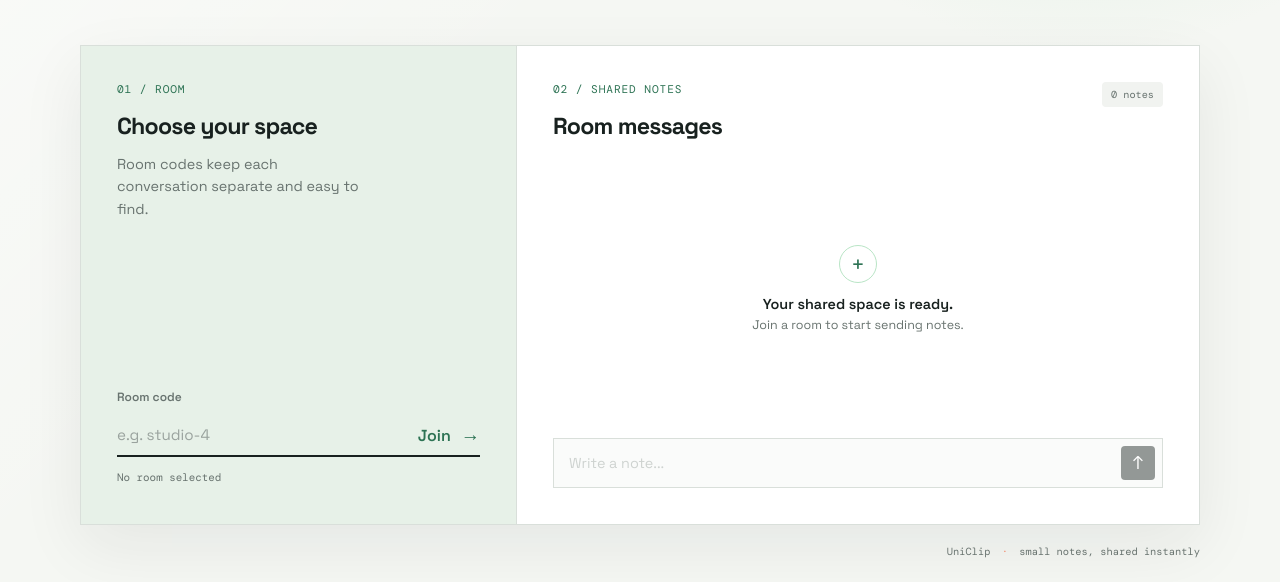
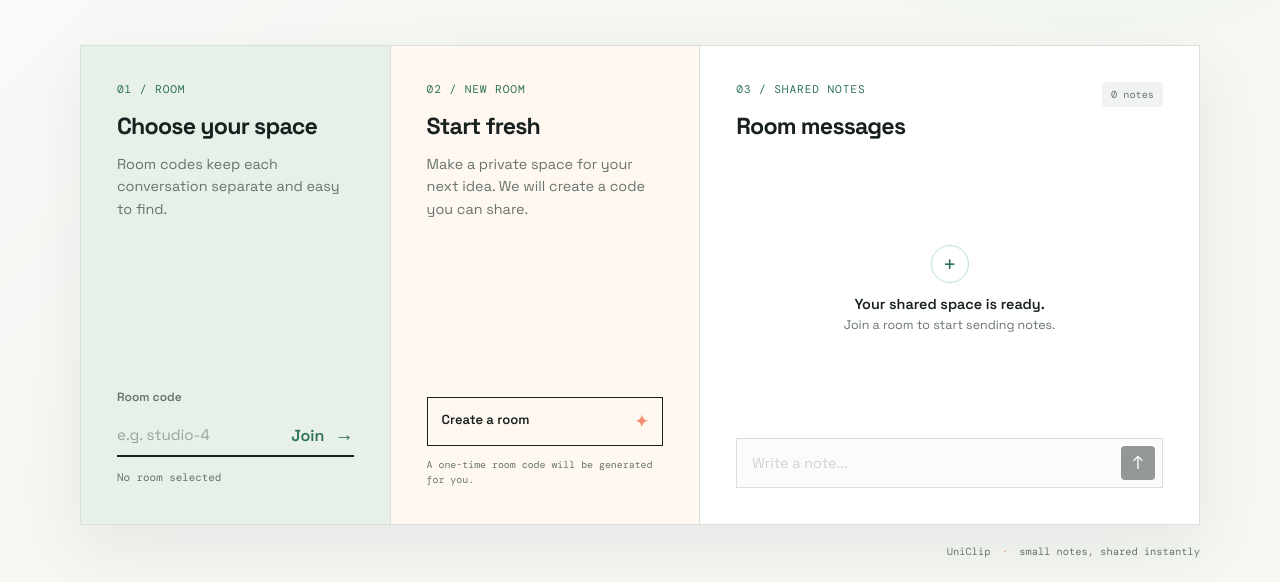
Before and after one commit to MD-Khalandar/UniClip-Khalandar, a website: page public/index.html in a window 1280 px wide. Shown: the part 450-1032 px from the top of the page. Drawn offline with nearby package versions, Linux system fonts and the light colour scheme; no server answers.

Commit message:
prototyping create room

```diff
--- a/public/index.html
+++ b/public/index.html
@@ -42,11 +42,22 @@
                     <p id="roomStatus" class="room-status" aria-live="polite">No room selected</p>
                 </form>
             </aside>
+            <aside class="create-panel">
+                <div>
+                    <p class="panel-label">02 / New room</p>
+                    <h2>Start fresh</h2>
+                    <p class="panel-copy">Make a private space for your next idea. We will create a code you can share.</p>
+                </div>
+                <form id="createRoomForm" class="create-form">
+                    <button id="createRoomBtn" type="submit" class="create-button">Create a room <span aria-hidden="true">&#10022;</span></button>
+                    <p class="create-hint">A one-time room code will be generated for you.</p>
+                </form>
+            </aside>
 
             <section class="chat-panel" aria-labelledby="chat-title">
                 <div class="chat-heading">
                     <div>
-                        <p class="panel-label">02 / Shared notes</p>
+                        <p class="panel-label">03 / Shared notes</p>
                         <h2 id="chat-title">Room messages</h2>
                     </div>
                     <span id="messageCount" class="message-count">0 notes</span>
--- a/public/index.js
+++ b/public/index.js
@@ -1,6 +1,7 @@
 const socket = io();
 let currentRoom = null;
 const roomForm = document.getElementById("roomForm");
+const createRoomForm = document.getElementById("createRoomForm");
 const messageForm = document.getElementById("messageForm");
 const messageInput = document.getElementById("messageInput");
 const roomInput = document.getElementById("roomInput");
@@ -29,6 +30,13 @@ roomForm.addEventListener("submit", (event) => {
     messageInput.focus();
 });
 
+createRoomForm.addEventListener("submit", (event) => {
+    event.preventDefault();
+    const roomCode = `room-${Math.random().toString(36).slice(2, 8)}`;
+    roomInput.value = roomCode;
+    roomForm.requestSubmit();
+});
+
 messageForm.addEventListener("submit", (event) => {
     event.preventDefault();
 
--- a/public/styles.css
+++ b/public/styles.css
@@ -36,8 +36,9 @@ h1, h2, p { margin-top: 0; }
 h1 { margin-bottom: 20px; font-size: clamp(2.7rem, 6vw, 5.25rem); font-weight: 600; letter-spacing: -.055em; line-height: .98; }
 h1 em { color: var(--mint-deep); font-style: normal; }
 .intro-copy { max-width: 420px; margin: 0; color: var(--muted); font-size: 1rem; line-height: 1.6; }
-.workspace { display: grid; grid-template-columns: .78fr 1.22fr; min-height: 480px; border: 1px solid var(--line); background: var(--panel); box-shadow: 0 22px 60px rgba(24, 33, 31, .07); }
+.workspace { display: grid; grid-template-columns: .72fr .72fr 1.16fr; min-height: 480px; border: 1px solid var(--line); background: var(--panel); box-shadow: 0 22px 60px rgba(24, 33, 31, .07); }
 .room-panel { display: flex; flex-direction: column; justify-content: space-between; padding: 36px; background: #e7f1e8; border-right: 1px solid var(--line); }
+.create-panel { display: flex; flex-direction: column; justify-content: space-between; padding: 36px; background: #fff8f0; border-right: 1px solid var(--line); }
 h2 { margin-bottom: 12px; font-size: 1.45rem; letter-spacing: -.035em; }
 .panel-copy { max-width: 250px; color: var(--muted); font-size: .9rem; line-height: 1.55; }
 .room-form label { display: block; margin-bottom: 9px; color: var(--muted); font-size: .75rem; font-weight: 600; }
@@ -50,6 +51,10 @@ input::placeholder { color: #9aa39e; }
 .input-row button:hover span { transform: translateX(4px); }
 .room-status { min-height: 18px; margin: 13px 0 0; color: var(--muted); font-family: "DM Mono", monospace; font-size: .68rem; }
 .room-status.is-active { color: var(--mint-deep); }
+.create-button { width: 100%; border: 1px solid var(--ink); padding: 13px 14px; color: var(--ink); background: transparent; font-size: .82rem; font-weight: 600; text-align: left; transition: color .2s ease, background .2s ease; }
+.create-button span { float: right; color: var(--coral); font-size: 1rem; }
+.create-button:hover { color: white; background: var(--ink); }
+.create-hint { margin: 12px 0 0; color: var(--muted); font-family: "DM Mono", monospace; font-size: .62rem; line-height: 1.5; }
 .chat-panel { display: flex; flex-direction: column; min-width: 0; padding: 36px; }
 .chat-heading { display: flex; align-items: flex-start; justify-content: space-between; gap: 20px; }
 .chat-heading h2 { margin-bottom: 0; }
@@ -78,6 +83,7 @@ footer span { padding: 0 5px; color: var(--coral); }
     h1 { font-size: clamp(2.6rem, 14vw, 4rem); }
     .workspace { display: block; }
     .room-panel { gap: 35px; border-right: 0; border-bottom: 1px solid var(--line); padding: 25px; }
+    .create-panel { gap: 35px; border-right: 0; border-bottom: 1px solid var(--line); padding: 25px; }
     .chat-panel { padding: 25px; }
     .messages { min-height: 220px; }
     footer { text-align: left; }
```
